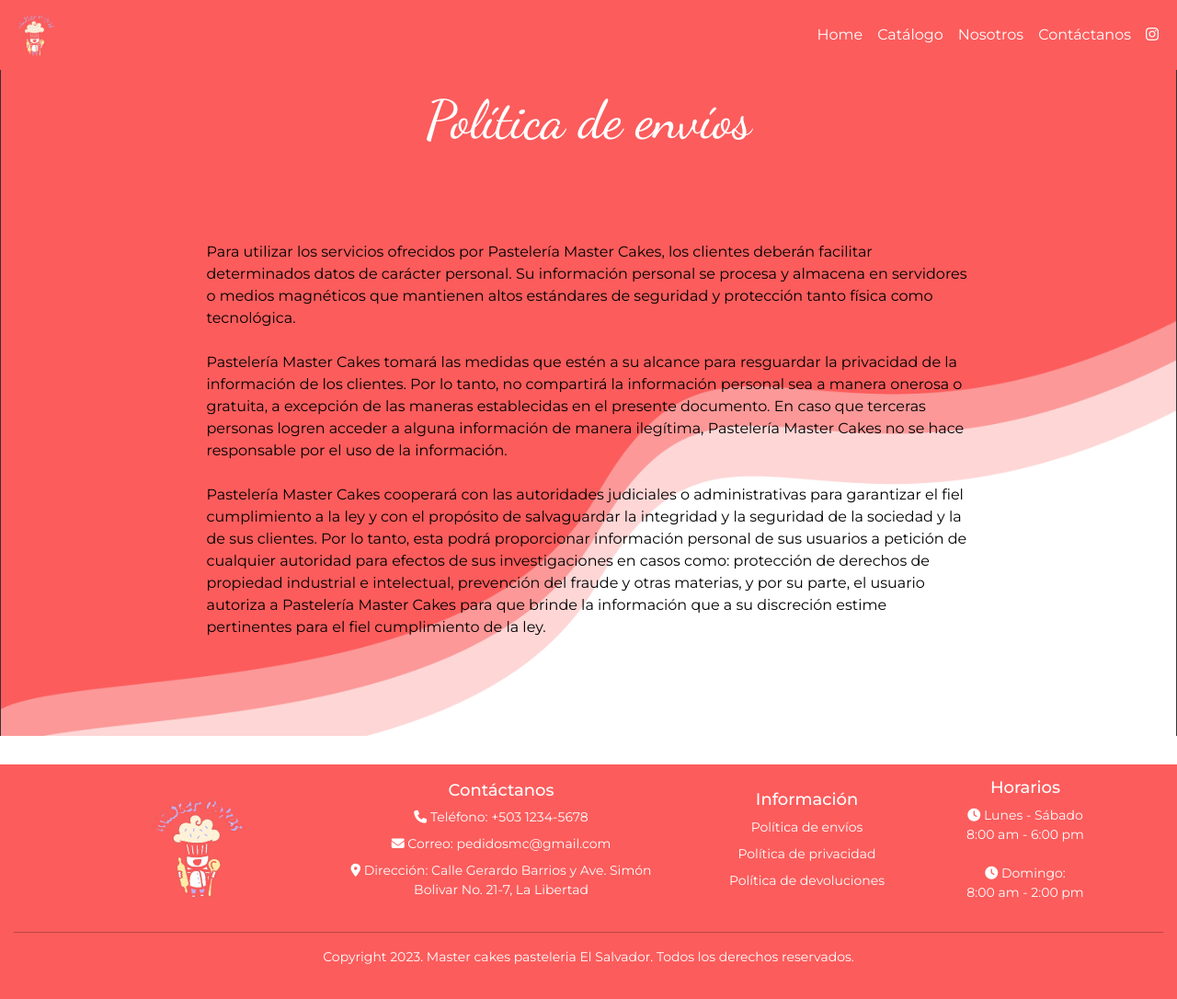
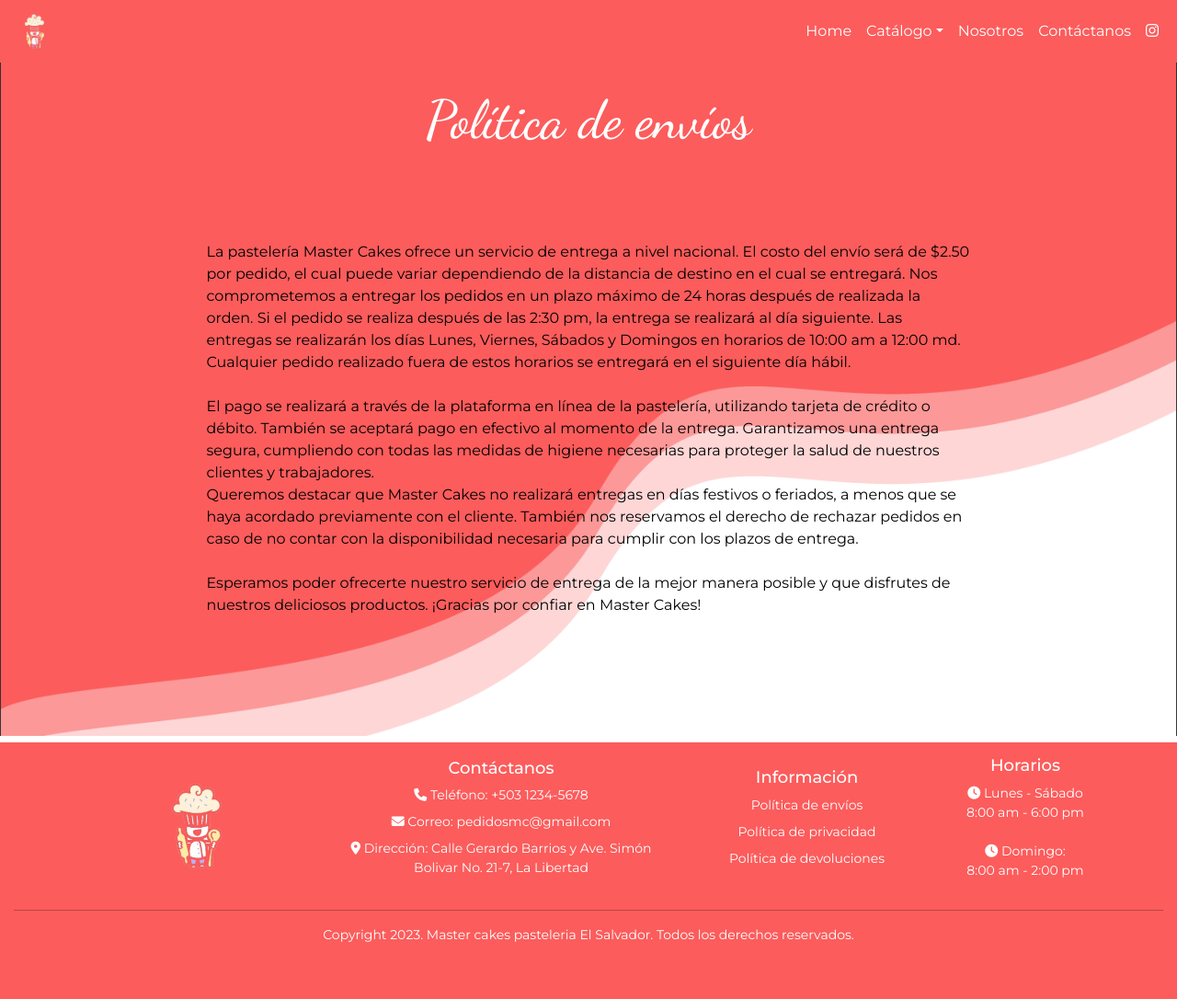
Before and after one commit to cruzito-rar/master-cakes-app, a React (Create React App) app: page /shipments-policy in a window 1280 px wide. Shown: the top 1086 px of the page at 92% size. Built offline with nearby package versions, Linux system fonts and the light colour scheme.

Commit message:
Se añadió un submenú al Navbar, además, se cambió la imagen del Home.jsx y de paso se cambió la forma de acceder a Catalogue.jsx, también se añadió la política de envíos

```diff
--- a/src/App.css
+++ b/src/App.css
@@ -29,6 +29,12 @@ hr {
   color: #FFFFFF;
   font-weight: 400;
   background-color: var(--main-color);
+ }
+
+ .navbar .dropdown-menu {
+  background-color: var(--main-color);
+  border-top-width: 0;
+  border-radius: 5px;
  }
 
  .navbar a {
--- a/src/components/navigation/Footer.jsx
+++ b/src/components/navigation/Footer.jsx
@@ -4,7 +4,7 @@ import '../styles/Footer.css';
 
 const Footer = () => {
  return (
-  <footer className="text-white mt-5 pb-4" id="footer">
+  <footer className="text-white mt-5 pb-5" id="footer">
    <div className="container">
     <div className="row d-flex align-items-center">
       <div className="col-12 col-md-3 mb-3 mb-md-0 text-center">
@@ -13,8 +13,8 @@ const Footer = () => {
       <div className="col-12 col-md-4 mb-3 mb-md-0 text-center">
         <h3>Contáctanos</h3>
         <ul className="list-unstyled">
-         <li> <i className="fas fa-phone"> </i> Teléfono: +503 1234-5678 </li>
-          <li> <i className="fas fa-envelope"> </i> Correo: pedidosmc@gmail.com </li>
+         <li> <i className="fas fa-phone"> </i> Teléfono: <a href="tel:+503 1234-5678"> +503 1234-5678 </a> </li>
+          <li> <i className="fas fa-envelope"> </i> Correo: <a href="mailto:pedidosmc@gmail.com"> pedidosmc@gmail.com </a> </li>
           <li> <i className="fas fa-map-marker-alt"> </i> Dirección: Calle Gerardo Barrios y Ave. Simón Bolivar No. 21-7, La Libertad </li>
         </ul>
       </div>
--- a/src/components/navigation/Navbar.jsx
+++ b/src/components/navigation/Navbar.jsx
@@ -13,8 +13,16 @@ const Navbar = () => {
      <div className="collapse navbar-collapse justify-content-end" id="navbarNav">
       <ul className="navbar-nav">
        <li className="nav-item"> <Link className="nav-link" aria-current="page" to="/" title="Home"> Home </Link> </li>
-       <li className="nav-item"> <Link className="nav-link" to="/catalogue" title="Catalogo"> Catálogo </Link>
-       </li>
+       <li class="nav-item dropdown">
+          <a class="nav-link dropdown-toggle" href="#" role="button" data-bs-toggle="dropdown" aria-expanded="false" title="Catálogo">
+            Catálogo
+          </a>
+          <ul class="dropdown-menu border-white">
+            <li><Link class="dropdown-item" to="/catalogue"> Pasteles en línea </Link></li>
+            <li><a class="dropdown-item" href="#"> Pasteles temáticos </a></li>
+            <li><a class="dropdown-item" href="#"> Pasteles personalizados </a></li>
+          </ul>
+        </li>
        <li className="nav-item"> <Link className="nav-link" to="/about" title="Nosotros"> Nosotros </Link> </li>
        <li className="nav-item"> <a className="nav-link" href="#footer" title="Contáctanos"> Contáctanos </a> </li>
        <li className="nav-item"> <Link className="nav-link" to="https://www.instagram.com/master_cake_oficial" title="Instagram"> <i className="fab fa-instagram"> </i> </Link> </li>
--- a/src/components/pages/Catalogue.jsx
+++ b/src/components/pages/Catalogue.jsx
@@ -35,7 +35,8 @@ const Catalogue = () => {
   ];
 
   return (
-    <div className="container mt-5 mb-5 pt-5 pb-5">
+    <div className="container mt-5 pt-5 pb-5">
+      <h1 className="text-center mb-5 text-white"> Pasteles en línea </h1>
       <div className="row row-cols-1 row-cols-md-2 row-cols-lg-5 g-4">
         {cake.map((product, index) => (
           <div key={index} className="col mb-4">
--- a/src/components/pages/Home.jsx
+++ b/src/components/pages/Home.jsx
@@ -12,7 +12,7 @@ const Home = () => {
      <h2 className="mt-5 pt-5 ms-4"> Master <br /> &nbsp;&nbsp;&nbsp;&nbsp;&nbsp;&nbsp;&nbsp;&nbsp;&nbsp;Cakes </h2> <br /> <br />
      En nuestra pastelería, el aroma a recién horneado se mezcla con el dulce perfume de la vainilla, mientras los pasteles y tartas relucen en todo su esplendor, invitándote a probar cada bocado lleno de sabor y ternura.
      </p>
-     <img src="https://www.lacasadeeva.com/wp-content/uploads/2018/09/La-Casa-de-Eva-pastel-tres-leches-vainilla.png" alt="Cake photo" />
+     <img src="https://www.terecazola.com/wp-content/uploads/2017/02/queso-bola-300x300.png" alt="Cake photo" />
      </div>
     </div>
 
@@ -21,7 +21,7 @@ const Home = () => {
 <div class="row mb-5">
      <div className="col">
       <div className="card h-100">
-      <div className="card-title rounded bg-light">
+      <div className="card-title rounded-top bg-light">
        <img className="rounded-top" src="https://thumbs.dreamstime.com/b/una-rebanada-de-pastel-chocolate-sirviendo-con-polvo-cacao-en-la-bandeja-cer%C3%A1mica-marr%C3%B3n-circular-sobre-mesa-oscuro-caf%C3%A9-196514985.jpg"/>
        </div>
        <div className="card-body">
@@ -32,7 +32,7 @@ const Home = () => {
      </div>
      <div className="col">
       <div className="card h-100 text-white">
-        <div className="card-title rounded bg-light">
+        <div className="card-title rounded-top bg-light">
        <img className=" card-img-top" src="https://content-cocina.lecturas.com/medio/2018/07/19/paso-a-paso-para-hacer-una-tarta-de-halloween-con-crema-de-cacao-resultado-final_70891608_800x800.jpg"/>
        </div>
        <div className="card-body">
@@ -43,7 +43,7 @@ const Home = () => {
      </div>
      <div className="col">
       <div className="card h-100">
-      <div className="card-title rounded bg-light">
+      <div className="card-title rounded-top bg-light">
        <img className="card-img-top" src="https://latartaalpunto.com/web/wp-content/uploads/2020/07/pastel-de-unicornio.jpg"/>
        </div>
        <div className="card-body">
--- a/src/components/pages/Shipments.jsx
+++ b/src/components/pages/Shipments.jsx
@@ -8,7 +8,15 @@ const Shipments = () => {
       <div className="col-md-9">
        <h1 className="text-center mt-5 my-5 text-white"> Política de envíos </h1>
        <p className="mt-5 pt-5 mb-5">
-     Para utilizar los servicios ofrecidos por Pastelería Master Cakes, los clientes deberán facilitar determinados datos de carácter personal. Su información personal se procesa y almacena en servidores o medios magnéticos que mantienen altos estándares de seguridad y protección tanto física como tecnológica. <br /> <br /> Pastelería Master Cakes tomará las medidas que estén a su alcance para resguardar la privacidad de la información de los clientes. Por lo tanto, no compartirá la información personal sea a manera onerosa o gratuita, a excepción de las maneras establecidas en el presente documento. En caso que terceras personas logren acceder a alguna información de manera ilegítima, Pastelería Master Cakes no se hace responsable por el uso de la información. <br /> <br />  Pastelería Master Cakes cooperará con las autoridades judiciales o administrativas para garantizar el fiel cumplimiento a la ley y con el propósito de salvaguardar la integridad y la seguridad de la sociedad y la de sus clientes. Por lo tanto, esta podrá proporcionar información personal de sus usuarios a petición de cualquier autoridad para efectos de sus investigaciones en casos como: protección de derechos de propiedad industrial e intelectual, prevención del fraude y otras materias, y por su parte, el usuario autoriza a Pastelería Master Cakes para que brinde la información que a su discreción estime pertinentes para el fiel cumplimiento de la ley. </p>
+La pastelería Master Cakes ofrece un servicio de entrega a nivel nacional. El costo del envío será de $2.50 por pedido, el cual puede variar dependiendo de la distancia de destino en el cual se entregará.
+
+Nos comprometemos a entregar los pedidos en un plazo máximo de 24 horas después de realizada la orden. Si el pedido se realiza después de las 2:30 pm, la entrega se realizará al día siguiente. Las entregas se realizarán los días Lunes, Viernes, Sábados y Domingos en horarios de 10:00 am a 12:00 md. Cualquier pedido realizado fuera de estos horarios se entregará en el siguiente día hábil. <br /> <br />
+
+El pago se realizará a través de la plataforma en línea de la pastelería, utilizando tarjeta de crédito o débito. También se aceptará pago en efectivo al momento de la entrega. Garantizamos una entrega segura, cumpliendo con todas las medidas de higiene necesarias para proteger la salud de nuestros clientes y trabajadores. <br />
+
+Queremos destacar que Master Cakes no realizará entregas en días festivos o feriados, a menos que se haya acordado previamente con el cliente. También nos reservamos el derecho de rechazar pedidos en caso de no contar con la disponibilidad necesaria para cumplir con los plazos de entrega. <br /> <br />
+
+Esperamos poder ofrecerte nuestro servicio de entrega de la mejor manera posible y que disfrutes de nuestros deliciosos productos. ¡Gracias por confiar en Master Cakes! </p>
       </div>
      </div>
     </div>
--- a/src/components/styles/Home.css
+++ b/src/components/styles/Home.css
@@ -10,8 +10,8 @@
  }
 
  .home img {
-  width: 90%;
-  margin: 15% 0 0 5%;
+  width: 75%;
+  margin: 7% 0 0 8%;
  }
 
  .home p {
```
Also changed, not shown: public/logo.png.
